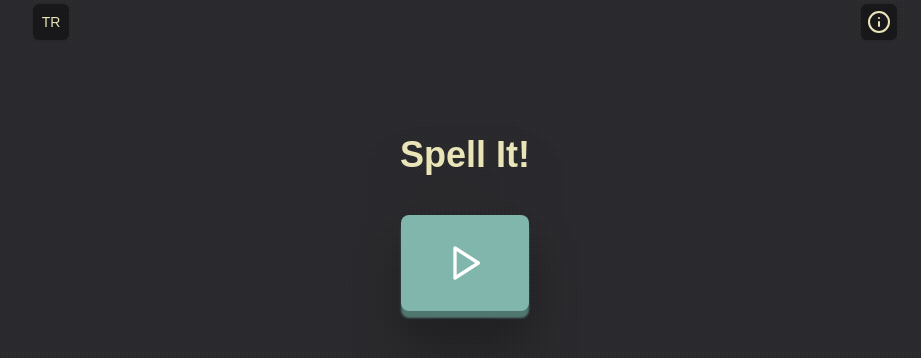
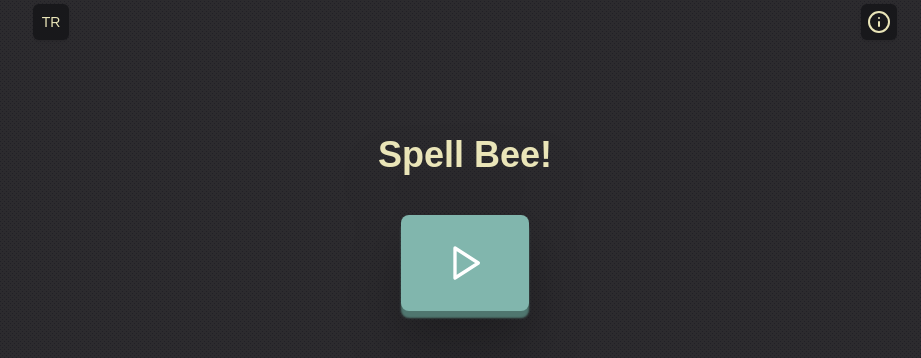
Before and after one commit to spellbeenyt/spellbeenyt.github.io, a Next.js app: page /tr in a window 1280 px wide. Shown: the top 358 px of the page, without its empty margins (175-1096 px from the left). Built offline with nearby package versions, Linux system fonts and the light colour scheme; a web font is replaced by a local one.

Commit message:
Update page.tsx

```diff
--- a/app/tr/page.tsx
+++ b/app/tr/page.tsx
@@ -168,7 +168,7 @@ const EnPage = () => {
 
 			{!gameStarted && !isLoading ? (
 				<div className='flex flex-col gap-10 drop-shadow-2xl items-center justify-center h-[350px]'>
-					<h1 className='font-semibold text-4xl text-cream'>Spell It!</h1>
+					<h1 className='font-semibold text-4xl text-cream'>Spell Bee!</h1>
 					<Button
 						onClick={handleStartGame}
 						className='bg-turqoise font-bold text-white rounded-lg h-20 w-20 sm:h-24 sm:w-32 flex items-center drop-shadow-2xl justify-center shadow-[0px_7px_2px_#4f766f] hover:scale-110 letter-flip hover:brightness-110'>
```
